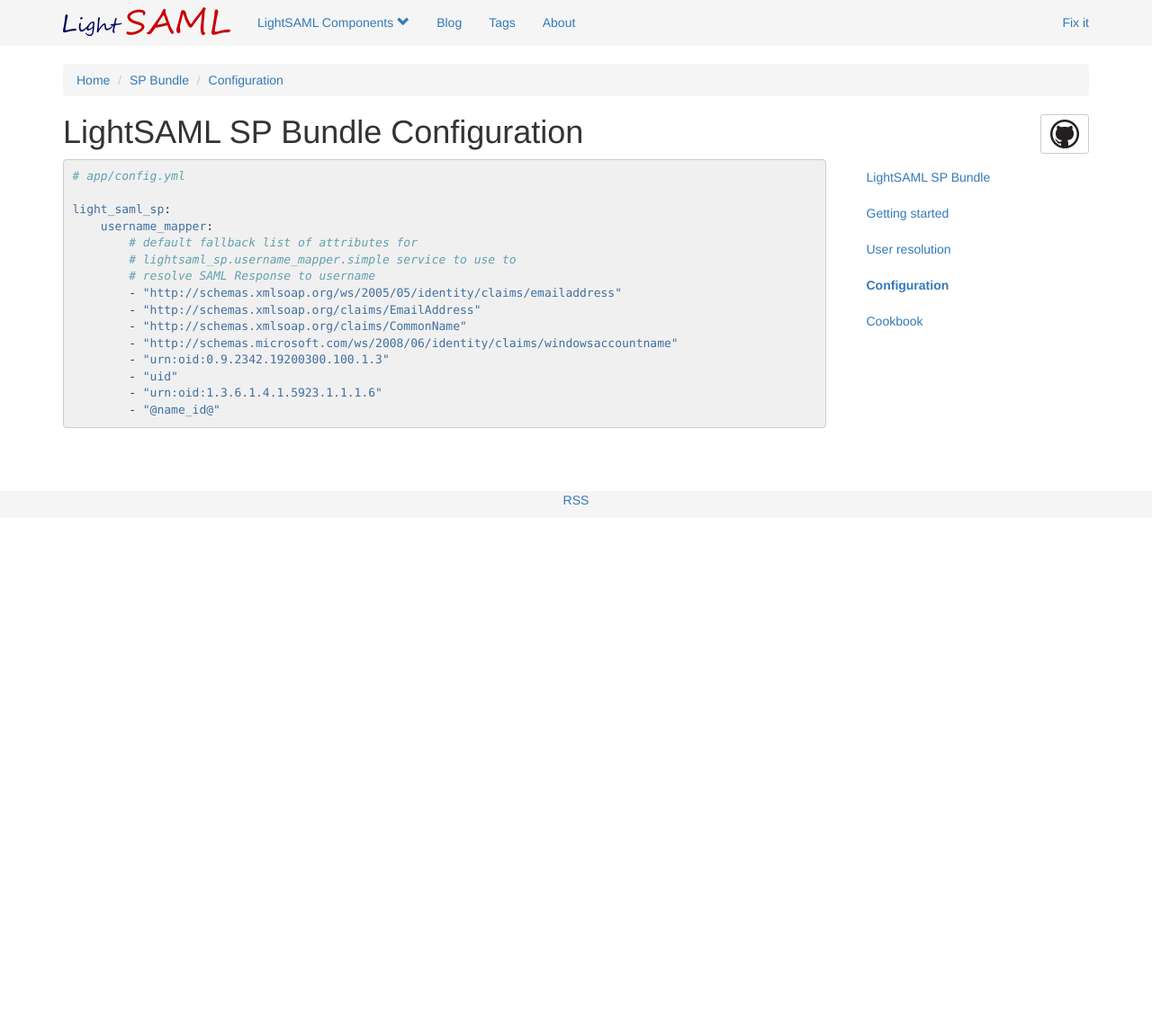
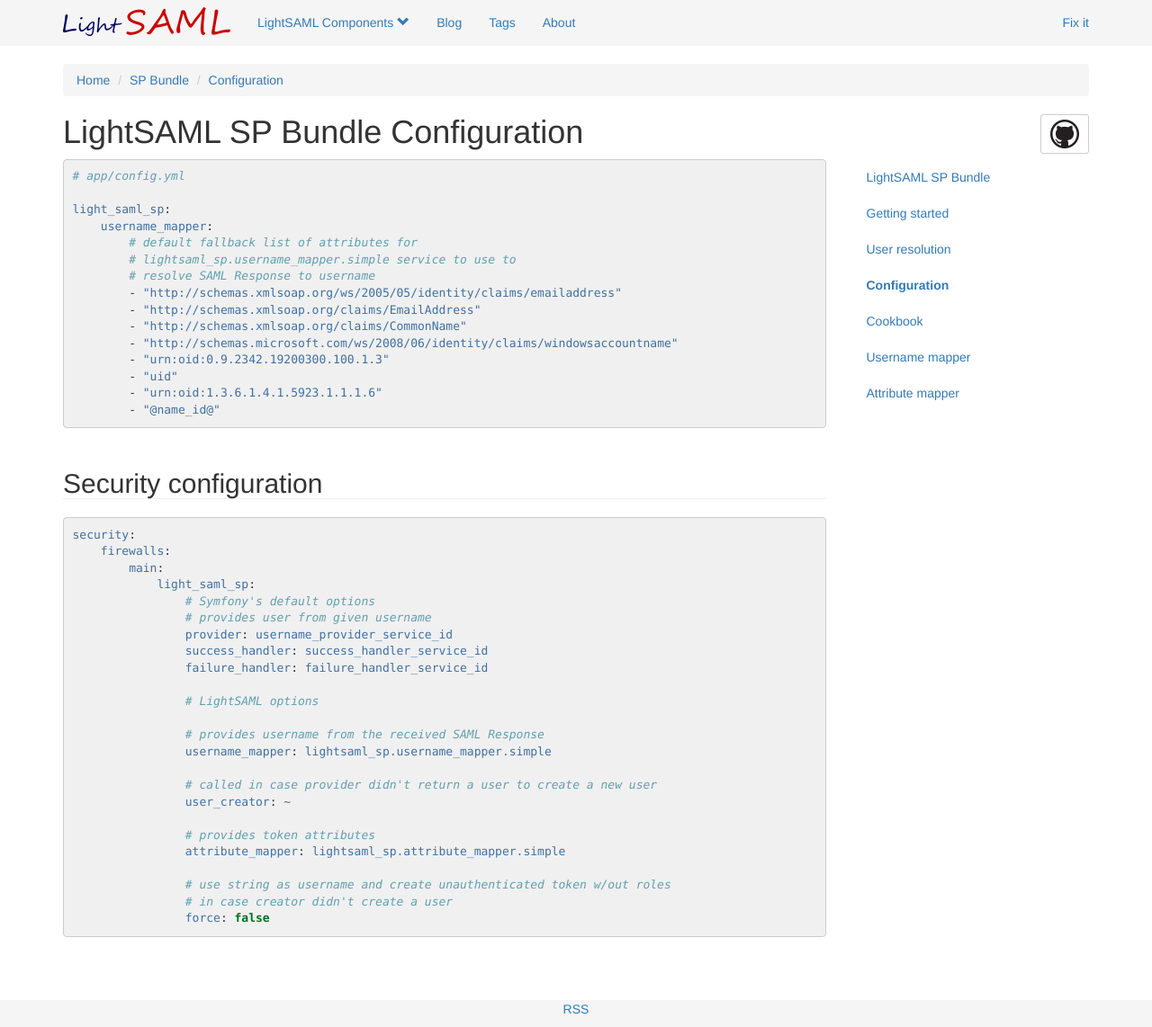
Before and after one commit to lightSAML/lightSAML.github.io, a Jekyll site: the page built from SP-Bundle/Configuration/index.md, in a window 1280 px wide. Shown: the whole page at 90% size. Built offline with Jekyll 4.4.1, drawn with Linux system fonts in a browser that asks for light colours; nearby versions of some CDN libraries; before the commit the page ends 900 px from its top, so only the background shows below that.

Commit message:
SP-Bundle - security configuration, username & attribute mapper

````diff
--- a/SP-Bundle/Configuration/index.md
+++ b/SP-Bundle/Configuration/index.md
@@ -22,3 +22,32 @@
         - "urn:oid:1.3.6.1.4.1.5923.1.1.1.6"
         - "@name_id@"
 ```
+
+## Security configuration
+
+```yaml
+security:
+    firewalls:
+        main:
+            light_saml_sp:
+                # Symfony's default options
+                # provides user from given username
+                provider: username_provider_service_id
+                success_handler: success_handler_service_id
+                failure_handler: failure_handler_service_id
+
+                # LightSAML options
+
+                # provides username from the received SAML Response
+                username_mapper: lightsaml_sp.username_mapper.simple
+
+                # called in case provider didn't return a user to create a new user
+                user_creator: ~
+
+                # provides token attributes
+                attribute_mapper: lightsaml_sp.attribute_mapper.simple
+
+                # use string as username and create unauthenticated token w/out roles
+                # in case creator didn't create a user
+                force: false
+```
--- a/_includes/aside-sp-bundle.html
+++ b/_includes/aside-sp-bundle.html
@@ -5,4 +5,6 @@
     <li{% if page.active == "user-resolution" %} class="active"{% endif %}><a href="/SP-Bundle/User-resolution">User resolution</a></li>
     <li{% if page.active == "config" %} class="active"{% endif %}><a href="/SP-Bundle/Configuration">Configuration</a></li>
     <li{% if page.active == "cookbook" %} class="active"{% endif %}><a href="/SP-Bundle/Cookbook">Cookbook</a></li>
+    <li{% if page.active == "username_mapper" %} class="active"{% endif %}><a href="/SP-Bundle/Username-mapper">Username mapper</a></li>
+    <li{% if page.active == "attribute_mapper" %} class="active"{% endif %}><a href="/SP-Bundle/Attribute-mapper">Attribute mapper</a></li>
 </ul>
````
Also changed, not shown: SP-Bundle/Attribute-mapper/index.md (added, +60 -0 lines), SP-Bundle/Getting-started/index.md (+2 -0 lines), SP-Bundle/User-resolution/index.md (+4 -1 lines), SP-Bundle/Username-mapper/index.md (added, +90 -0 lines), SP-Bundle/index.md (+2 -0 lines).
